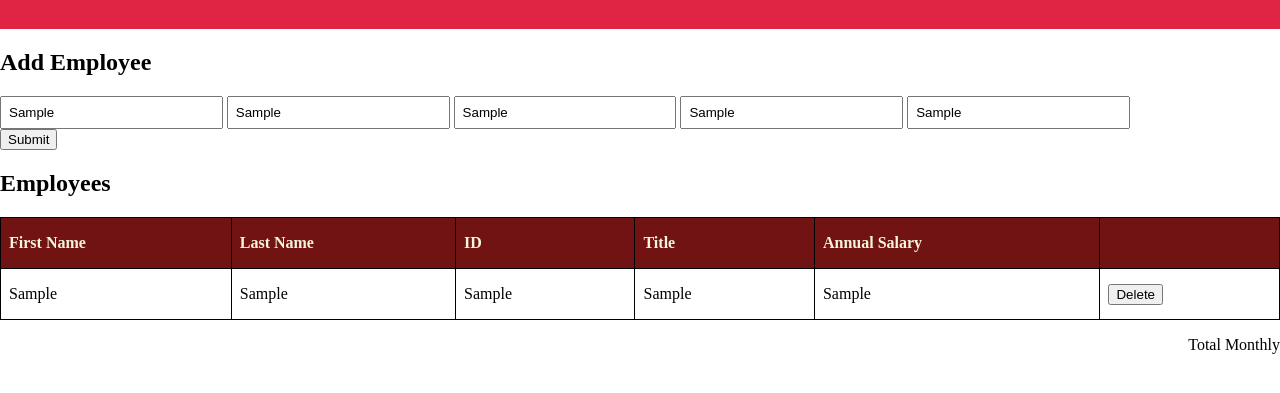
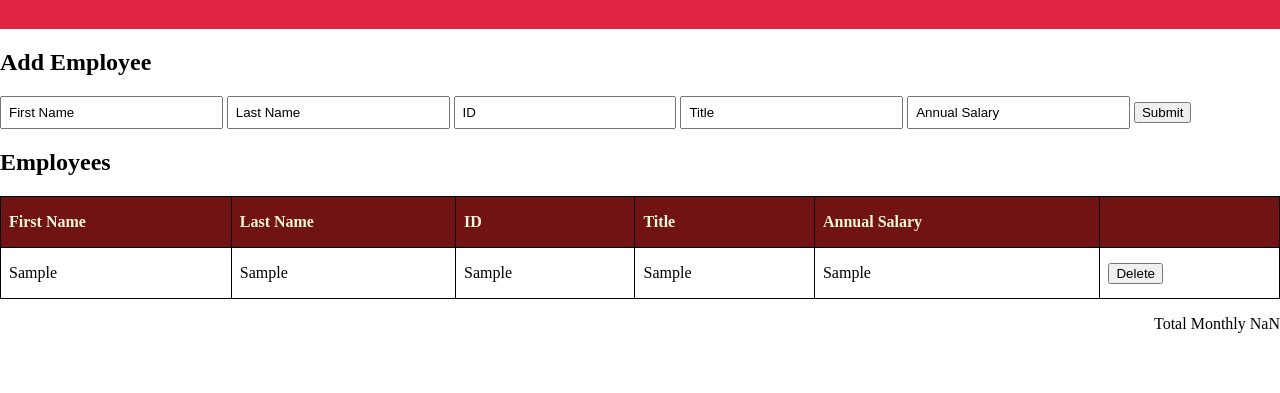
Before and after one commit to Markv200/Salary-Calculator, a website: page index.html in a window 1280 px wide. Both pictures are taken after typing "Sample", "Sample", "Sample", "Sample", "Sample" into the empty fields and a click on the button "Submit". Shown: the part 71-464 px from the top of the page. Drawn offline with Linux system fonts and the light colour scheme.

Commit message:
Everything

```diff
--- a/index.html
+++ b/index.html
@@ -39,7 +39,7 @@
         type="text"
       >
 
-      <button type="submit" class="rightbutton">Submit</button>
+      <button data-testid="submitButton" >Submit</button>
     </form >
     <h2>Employees</h2>
     <table id = "Names">
@@ -53,17 +53,11 @@
           <th></th>
         </thead>
         </tr>
-         <!-- </tr>
-          <td><button id="deleteButton" class="delete-button">Delete</button></td>
-        </tr>
-        <tr>
-          <td><button id="deleteButton" class="delete-button">Delete</button></td>
-        </tr> -->
     </table>
 
   </main>
   <footer>
-    <p>Total Monthly</p>
+    <p>Total Monthly <span id='total'></span></p>
   </footer>
 
 </body>
--- a/myscript.js
+++ b/myscript.js
@@ -1,11 +1,22 @@
-console.log('sfhdfsbjh')
 let AnnualSalary = 0
-
 function onReady() {
 console.log('sdf')
 }
 
 onReady()
+
+function renderTotalMonth(){
+    let total = document.getElementById('total');
+    total.textContent = AnnualSalary
+    let Salary = document.querySelector("p")
+
+
+    if (AnnualSalary >20000 ){
+        Salary.classList.add('over-budget')
+    }else{
+        Salary.classList.remove('over-budget')
+    }
+}
 
 function submitForm(event){
     event.preventDefault()
@@ -26,6 +37,14 @@ function submitForm(event){
         <td> ${inputSalary}</td>
         <td><button onClick = "deleteButton(event)">Delete</button</td>
     </tr>`
+    // form.reset();
+    let allInputs = document.querySelectorAll('input');
+    allInputs.forEach(singleInput => singleInput.value = '');
+
+    AnnualSalary += Number(inputSalary);
+    renderTotalMonth();
+
+
 }
 
 function deleteButton(event){
@@ -34,11 +53,3 @@ function deleteButton(event){
     rowToDelete.remove()
 
 }
-
-
-function Color(){
-    let AnnualSalary = document.querySelector('[data-testid="annualSalaryInput"]').value
-    if (AnnualSalary >20000 ){
-}
-
-}
--- a/style.css
+++ b/style.css
@@ -1,14 +1,4 @@
-/*main{
-    background-color: aquamarine;
-}
-*/
 
-.rightbutton{
-    display: flex;
-    justify-content: flex-end;
-    text-align: right;
-
-}
 
 header{
     background-color: rgb(224, 36, 67);
@@ -57,3 +47,8 @@ table {
   p{
     text-align: right;
   }
+
+
+  .over-budget{
+    color:darkgreen;
+  }
```
